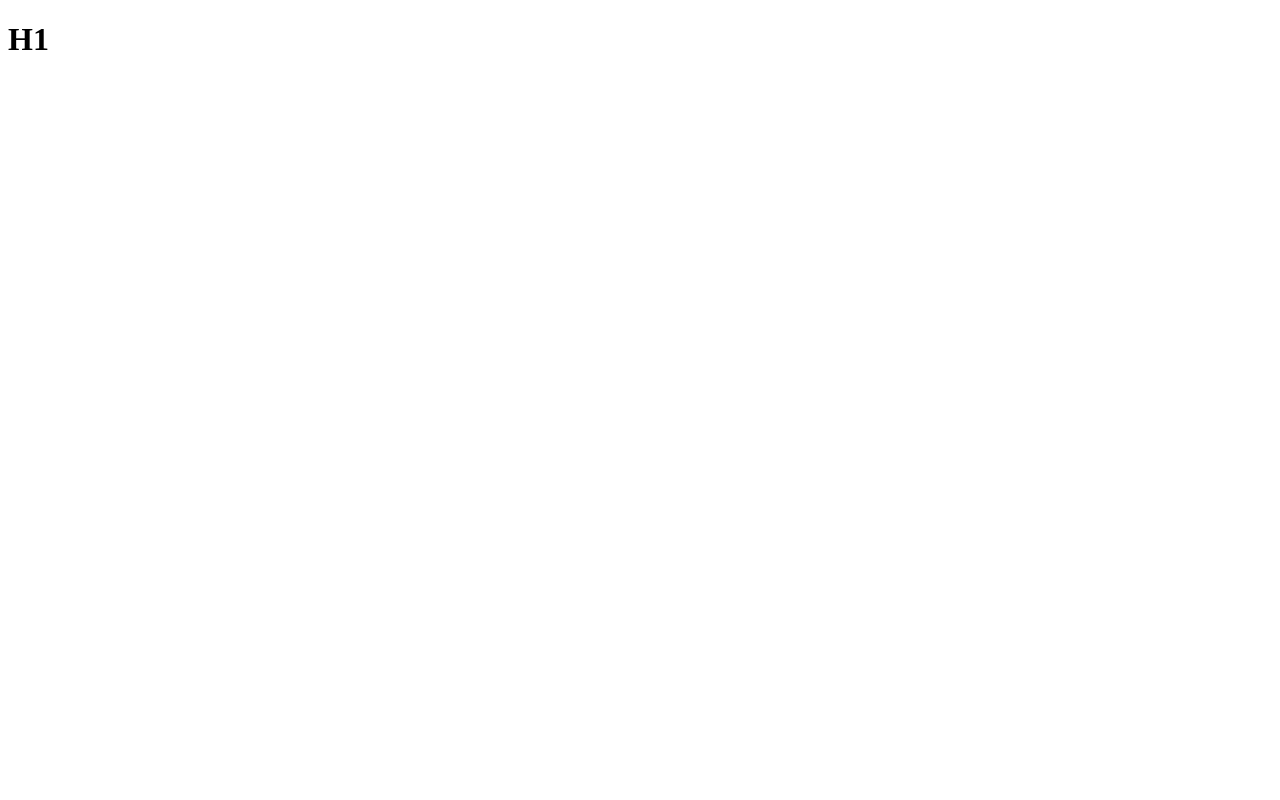
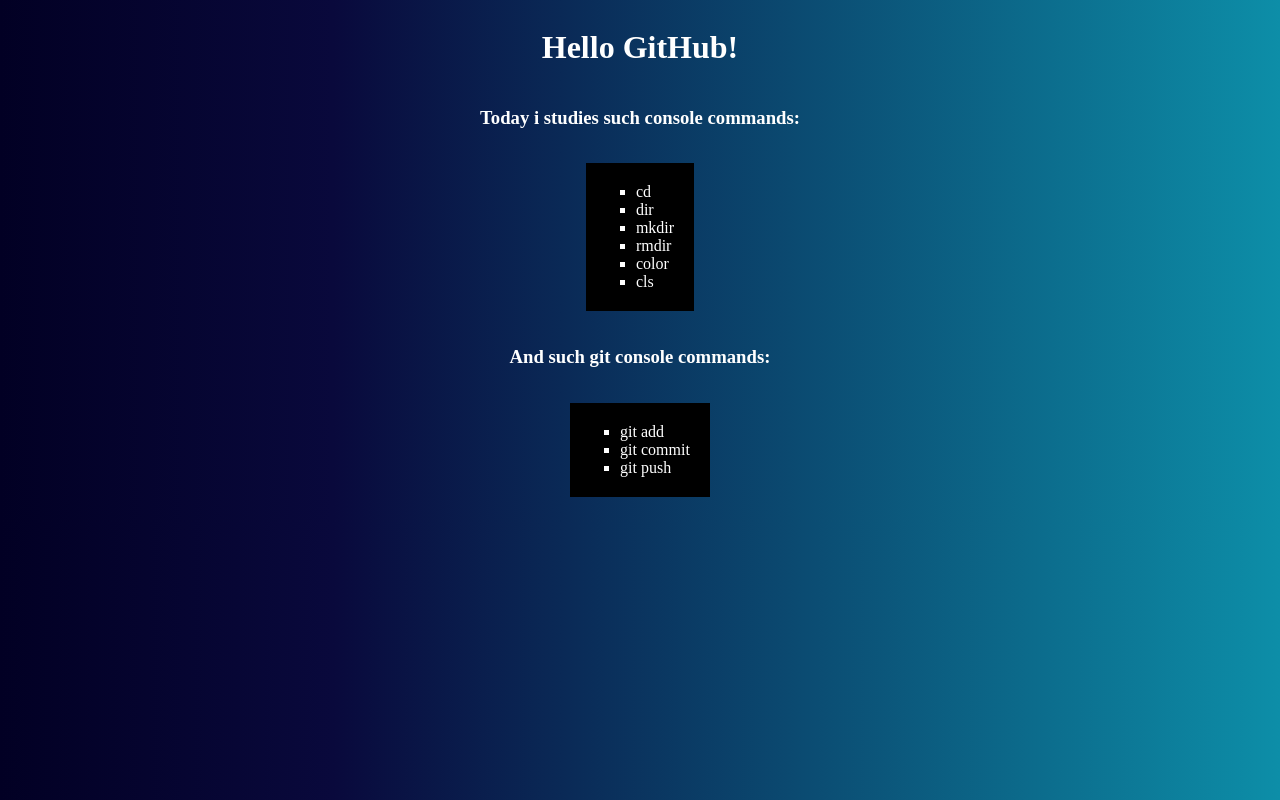
Before and after one commit to qwazarss/Test-repository, a plain HTML site: page index.html in a window 1280 px wide. Drawn offline with Linux system fonts and the light colour scheme.

Commit message:
Add styles to site!

```diff
--- a/index.html
+++ b/index.html
@@ -3,9 +3,27 @@
 <head>
 	<meta charset="UTF-8">
 	<meta name="viewport" content="width=	, initial-scale=1.0">
+	<link rel="stylesheet" href="style.css">
 	<title>Document</title>
 </head>
 <body>
-			<h1>H1</h1>
+	<div>
+	<h1>Hello GitHub!</h1>
+	<h3>Today i studies such console commands:</h3>
+	<ul class="console">
+		<li>cd</li>
+		<li>dir</li>
+		<li>mkdir</li>
+		<li>rmdir</li>
+		<li>color</li>
+		<li>cls</li>
+	</ul>
+	<h3>And such git console commands:</h3>
+	<ul class="console">
+		<li>git add</li>
+		<li>git commit</li>
+		<li>git push</li>
+	</ul>
+	</div>
 </body>
 </html>
--- /dev/null
+++ b/style.css
@@ -0,0 +1,19 @@
+body{
+	background: rgb(2,0,36);
+	background: linear-gradient(90deg, rgba(2,0,36,1) 0%, rgba(9,9,60,1) 26%, rgba(13,142,168,1) 100%);
+	color: 	white;
+}
+div{
+	display: 	flex;
+	align-items: 	center;
+	justify-content: center;
+	flex-direction: 	column;
+
+}
+.console{
+	background-color: 	black;
+	list-style: square;
+	color: 	white;
+	padding: 	20px;
+	padding-left: 50px;
+}
```
Lines whose indentation alone changed are shown as unchanged.
